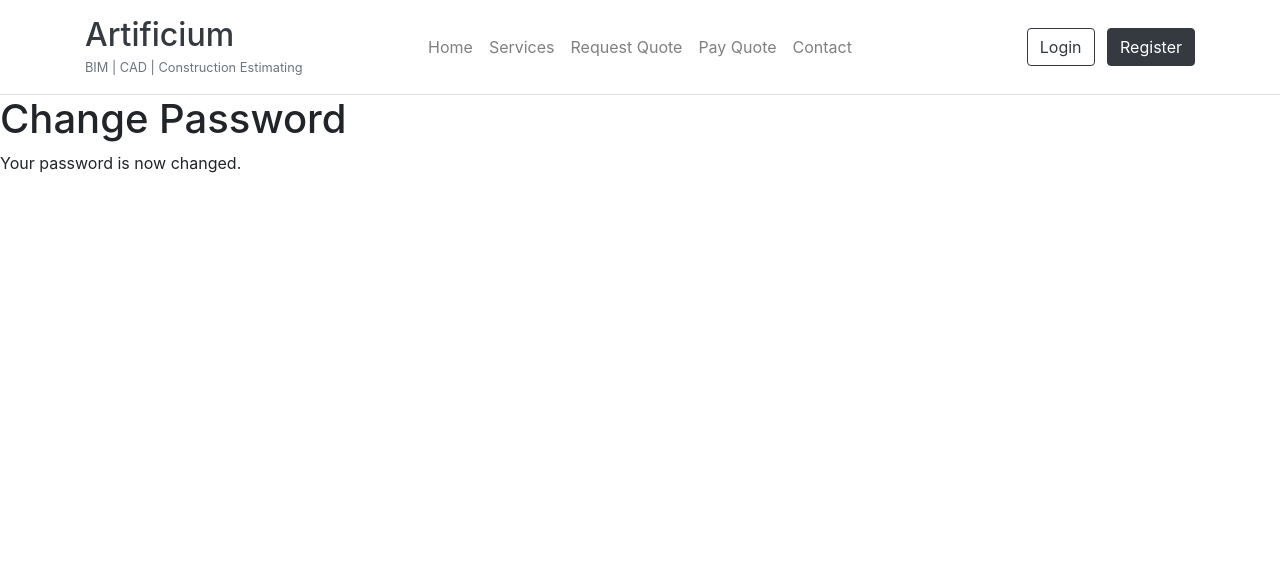
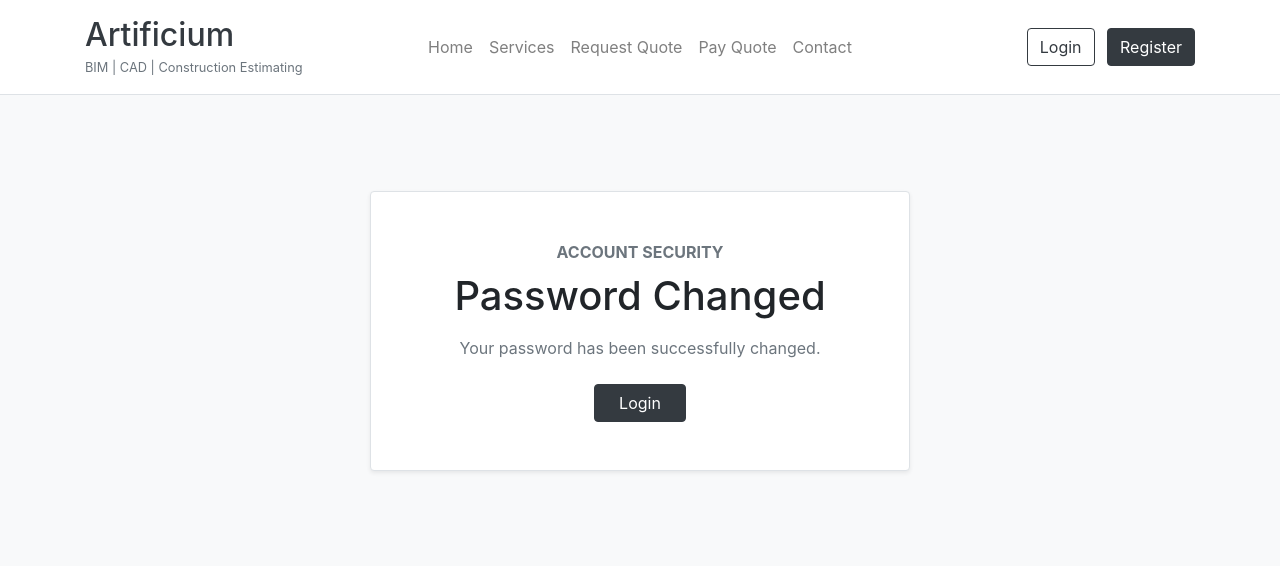
Before and after one commit to Robertas-Cyberattack/artificium, a Django app: a page that uses templates/allauth/account/password_reset_from_key_done.html in a window 1280 px wide. Shown: the top 566 px of the page. Run offline with Django 3.2, Linux system fonts and the light colour scheme; some libraries are stand-ins or nearby versions.

Commit message:
Improve password_reset_key_done.html

```diff
--- a/templates/allauth/account/password_reset_from_key_done.html
+++ b/templates/allauth/account/password_reset_from_key_done.html
@@ -1,9 +1,40 @@
-{% extends "account/base.html" %}
+{% extends "base.html" %}
 
 {% load i18n %}
-{% block head_title %}{% trans "Change Password" %}{% endblock %}
+
+{% block extra_title %} | Password Changed{% endblock %}
 
 {% block content %}
-    <h1>{% trans "Change Password" %}</h1>
-    <p>{% trans 'Your password is now changed.' %}</p>
+
+<section class="py-5 bg-light">
+    <div class="container py-lg-5">
+        <div class="row justify-content-center">
+            <div class="col-12 col-md-10 col-lg-6">
+
+                <div class="bg-white shadow-sm border rounded p-4 p-lg-5 text-center">
+
+                    <p class="text-uppercase text-muted font-weight-bold mb-2">
+                        Account Security
+                    </p>
+
+                    <h1 class="mb-3">
+                        {% trans "Password Changed" %}
+                    </h1>
+
+                    <p class="text-muted mb-4">
+                        {% trans "Your password has been successfully changed." %}
+                    </p>
+
+                    <a href="{% url 'account_login' %}"
+                       class="btn btn-dark px-4">
+                        Login
+                    </a>
+
+                </div>
+
+            </div>
+        </div>
+    </div>
+</section>
+
 {% endblock %}
```
